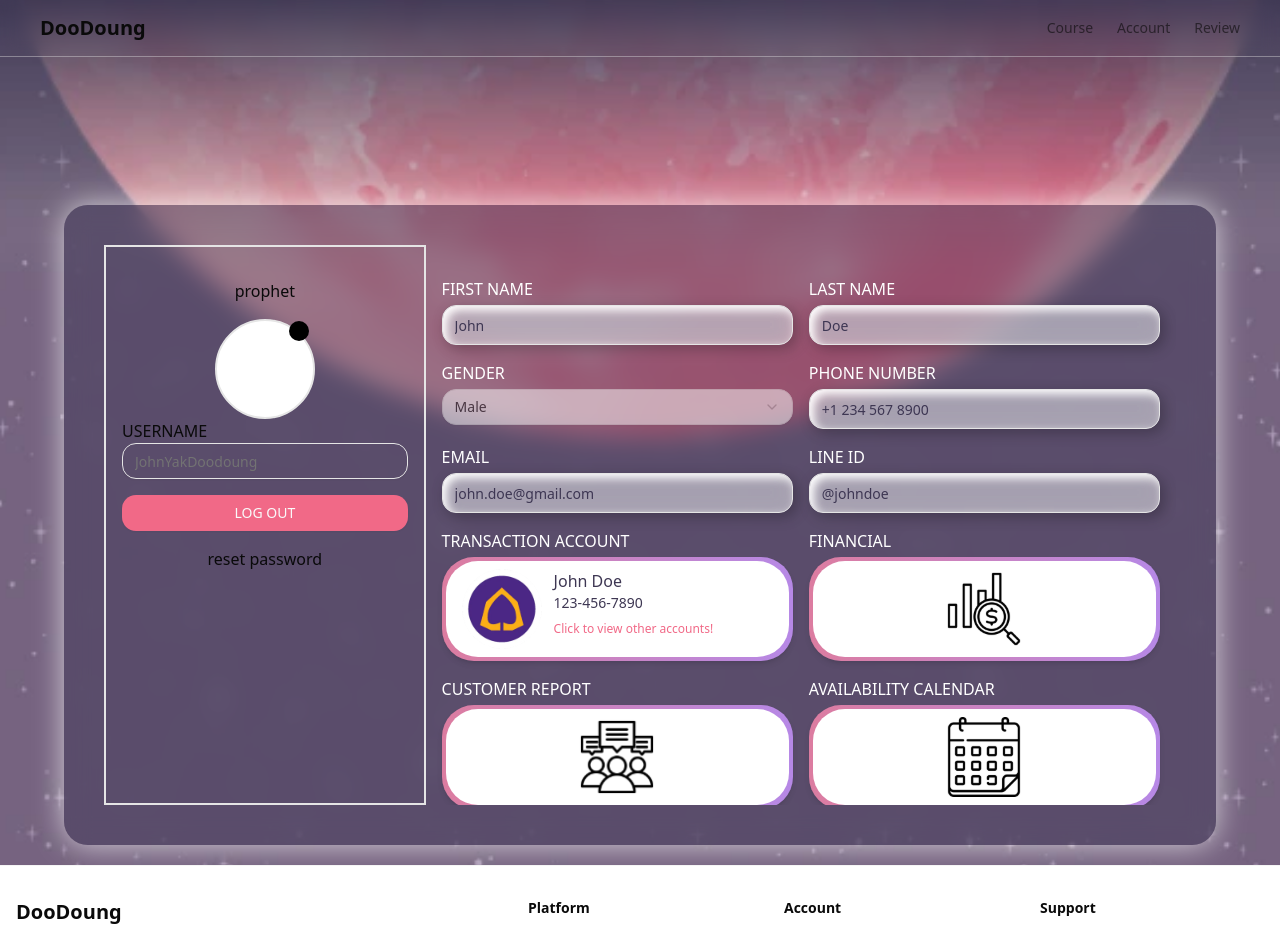
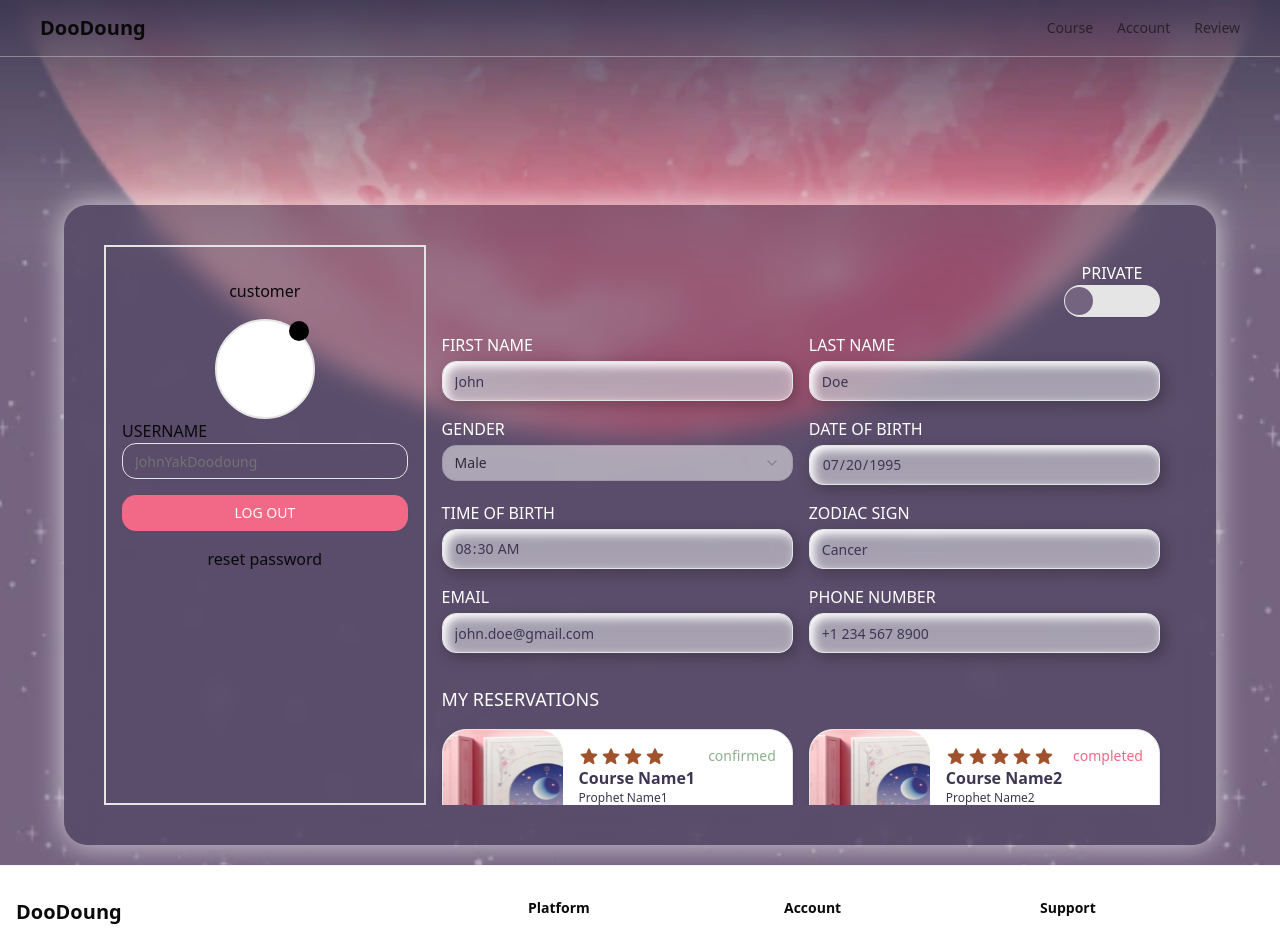
Before and after one commit to DooDoung/doo-doung-frontend, a Next.js app: page /account in a window 1280 px wide. Shown: the top 936 px of the page. Built offline with nearby package versions, Linux system fonts and the light colour scheme.

Commit message:
fix: layout

```diff
--- a/src/components/account/CustomerInfo.tsx
+++ b/src/components/account/CustomerInfo.tsx
@@ -1,7 +1,4 @@
 import * as React from "react";
-
-import { mockReservation } from "@/constants/mock-account";
-import { mockReview } from "@/constants/mock-account";
 
 import {
   GlobalButton,
@@ -10,10 +7,14 @@ import {
   SelectItem,
 } from "@/components/globalComponents";
 import { Select, SelectTrigger, SelectValue } from "@/components/ui/select";
+import { mockReservation } from "@/constants/mock-account";
+import { mockReview } from "@/constants/mock-account";
+
 import { Switch } from "../ui/switch";
 
 import ReservationSection from "./Reservation/ReservationSection";
 import ReviewSection from "./Review/ReviewSection";
+import { useRouter } from "next/navigation";
 
 const customer = {
   firstName: "John",
@@ -28,8 +29,9 @@ const customer = {
 
 function CustomerInfo() {
   const [isPublic, setIsPublic] = React.useState(false);
+  const router = useRouter();
   return (
-    <div className="flex max-h-[70vh] w-[70%] flex-col overflow-y-auto p-4">
+    <div className="flex max-h-[70vh] w-full flex-col sm:overflow-y-auto p-4 sm:w-[70%]">
       <div className="flex flex-col items-center self-end font-light text-white uppercase">
         <p>{isPublic ? "Public" : "Private"}</p>
         <Switch
@@ -161,7 +163,14 @@ function CustomerInfo() {
 
       {/* Edit Profile Button */}
       <div className="flex justify-center">
-        <GlobalButton variant="primary">EDIT PROFILE</GlobalButton>
+        <GlobalButton
+          variant="primary"
+          onClick={() => {
+            router.push("/account/edit-account");
+          }}
+        >
+          Edit Profile
+        </GlobalButton>
       </div>
     </div>
   );
--- a/src/components/account/ProphetInfo.tsx
+++ b/src/components/account/ProphetInfo.tsx
@@ -1,7 +1,6 @@
 import * as React from "react";
 
 import ProphetCard from "@/components/account/ProphetCard";
-import { prophetFeat } from "@/constants/constant-ex";
 import {
   GlobalButton,
   GlobalInput,
@@ -9,6 +8,8 @@ import {
   SelectItem,
 } from "@/components/globalComponents";
 import { Select, SelectTrigger, SelectValue } from "@/components/ui/select";
+import { prophetFeat } from "@/constants/constant-ex";
+import { useRouter } from "next/navigation";
 
 const prophet = {
   firstName: "John",
@@ -26,8 +27,9 @@ const prophet = {
 };
 
 function ProphetInfo() {
+  const router = useRouter();
   return (
-    <div className="flex max-h-[70vh] w-[70%] flex-col overflow-y-auto p-4">
+    <div className="flex max-h-[70vh] w-full flex-col p-4 sm:w-[70%] sm:overflow-y-auto">
       <form
         id="prophetInfoForm"
         className="mt-4 grid grid-cols-1 gap-4 md:grid-cols-2"
@@ -129,8 +131,14 @@ function ProphetInfo() {
 
       {/* Edit Profile Button */}
       <div className="flex justify-center">
-        <GlobalButton variant="primary" className="font-light">
-          EDIT PROFILE
+        <GlobalButton
+          variant="primary"
+          className="font-light"
+          onClick={() => {
+            router.push("/account/edit-account");
+          }}
+        >
+          Edit Profile
         </GlobalButton>
       </div>
     </div>
--- a/src/components/account/UserProfile.tsx
+++ b/src/components/account/UserProfile.tsx
@@ -5,7 +5,7 @@ import { Input } from "@/components/ui/input";
 
 function UserProfile({ role }: { role: string }) {
   return (
-    <div className="flex w-[30%] flex-col items-center justify-start border-2 p-4 text-center">
+    <div className="flex w-full flex-col items-center justify-start border-2 p-4 text-center sm:w-[30%]">
       <p className="mt-4 mb-4">{role}</p>
       <div className="h-[100px] w-[100px] rounded-full border-2 bg-white">
         <div className="relative top-0 left-18 h-[20px] w-[20px] rounded-full bg-black"></div>
--- a/src/components/globalComponents/GlassContainer2.tsx
+++ b/src/components/globalComponents/GlassContainer2.tsx
@@ -22,7 +22,7 @@ export function GlassContainer2({ children, className }: GlassContainerProps) {
         "rounded-3xl",
         "shadow-all-around",
         "p-10",
-        "mt-[10%] flex justify-start",
+        "mt-[10%] flex flex-col justify-start overflow-y-auto sm:flex-row",
         className,
       )}
     >
--- a/src/constants/mock-account.ts
+++ b/src/constants/mock-account.ts
@@ -1,7 +1,6 @@
 const mockReservation: Reservation[] = [
   {
-    imageUrl:
-      "https://images.pexels.com/photos/1158420/pexels-photo-1158420.jpeg",
+    imageUrl: "/images/course.svg",
     score: 4,
     status: "confirmed",
     courseName: "Course Name1",
@@ -11,8 +10,7 @@ const mockReservation: Reservation[] = [
     time: "10:00 AM",
   },
   {
-    imageUrl:
-      "https://images.pexels.com/photos/4623531/pexels-photo-4623531.jpeg",
+    imageUrl: "/images/course.svg",
     score: 5,
     status: "completed",
     courseName: "Course Name2",
@@ -22,8 +20,7 @@ const mockReservation: Reservation[] = [
     time: "11:00 AM",
   },
   {
-    imageUrl:
-      "https://images.pexels.com/photos/4623531/pexels-photo-4623531.jpeg",
+    imageUrl: "/images/course.svg",
     score: 4,
     status: "failed",
     courseName: "Course Name3",
@@ -33,8 +30,7 @@ const mockReservation: Reservation[] = [
     time: "12:00 PM",
   },
   {
-    imageUrl:
-      "https://images.pexels.com/photos/1158420/pexels-photo-1158420.jpeg",
+    imageUrl: "/images/course.svg",
     score: 5,
     status: "confirmed",
     courseName: "Course Name4",
@@ -44,8 +40,7 @@ const mockReservation: Reservation[] = [
     time: "1:00 PM",
   },
   {
-    imageUrl:
-      "https://images.pexels.com/photos/1158420/pexels-photo-1158420.jpeg",
+    imageUrl: "/images/course.svg",
     score: 4,
     status: "confirmed",
     courseName: "Course Name5",
--- a/src/pages/account.tsx
+++ b/src/pages/account.tsx
@@ -1,8 +1,8 @@
 import AccountLayout from "@/components/account/AccountLayout";
 import { DefaultLayout } from "@/components/globalComponents";
 
-// const userRole = "customer";
-const userRole = "prophet";
+const userRole = "customer";
+// const userRole = "prophet";
 
 export default function AccountPage() {
   return (
```
Also changed, not shown: public/images/course.svg (added).
